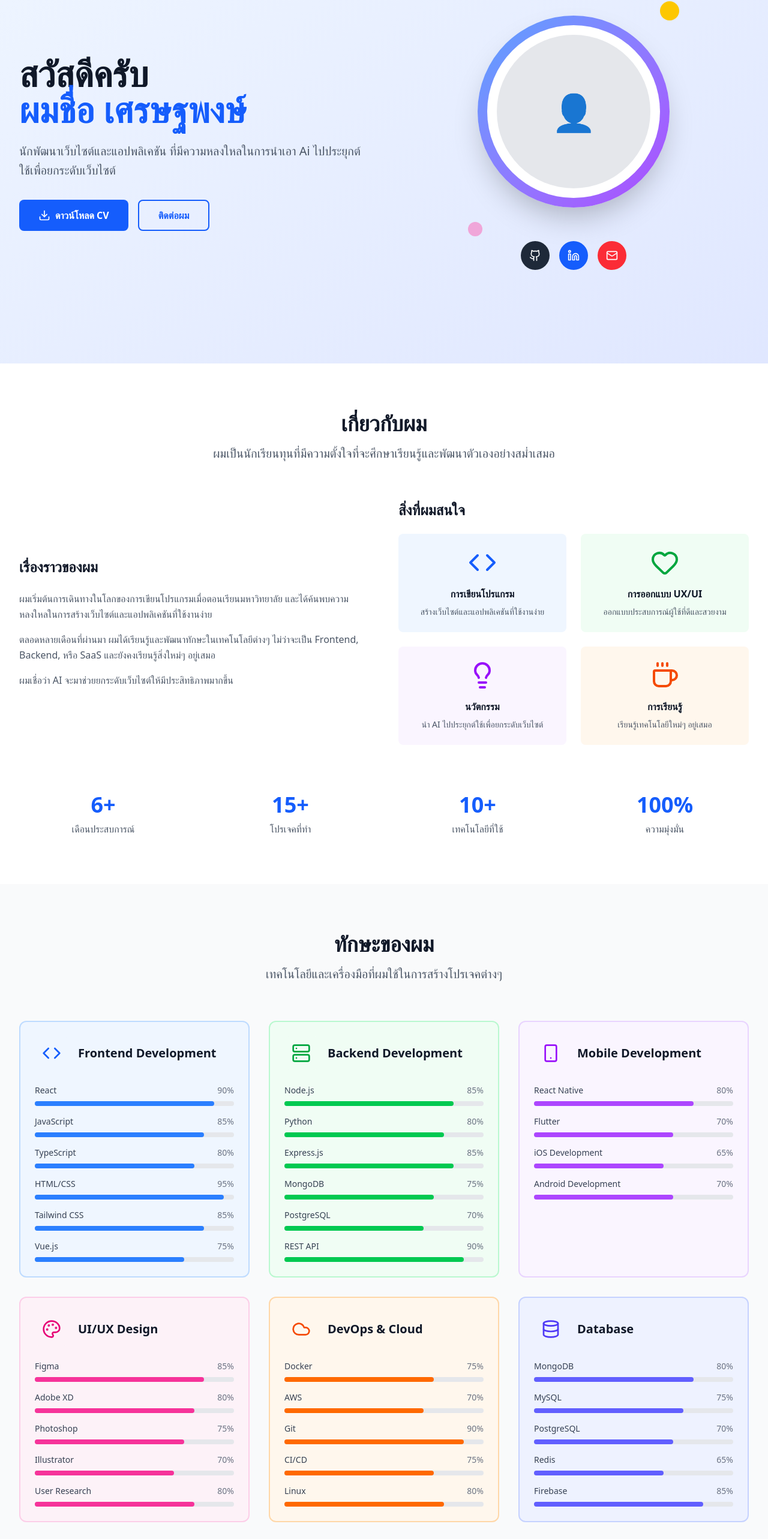
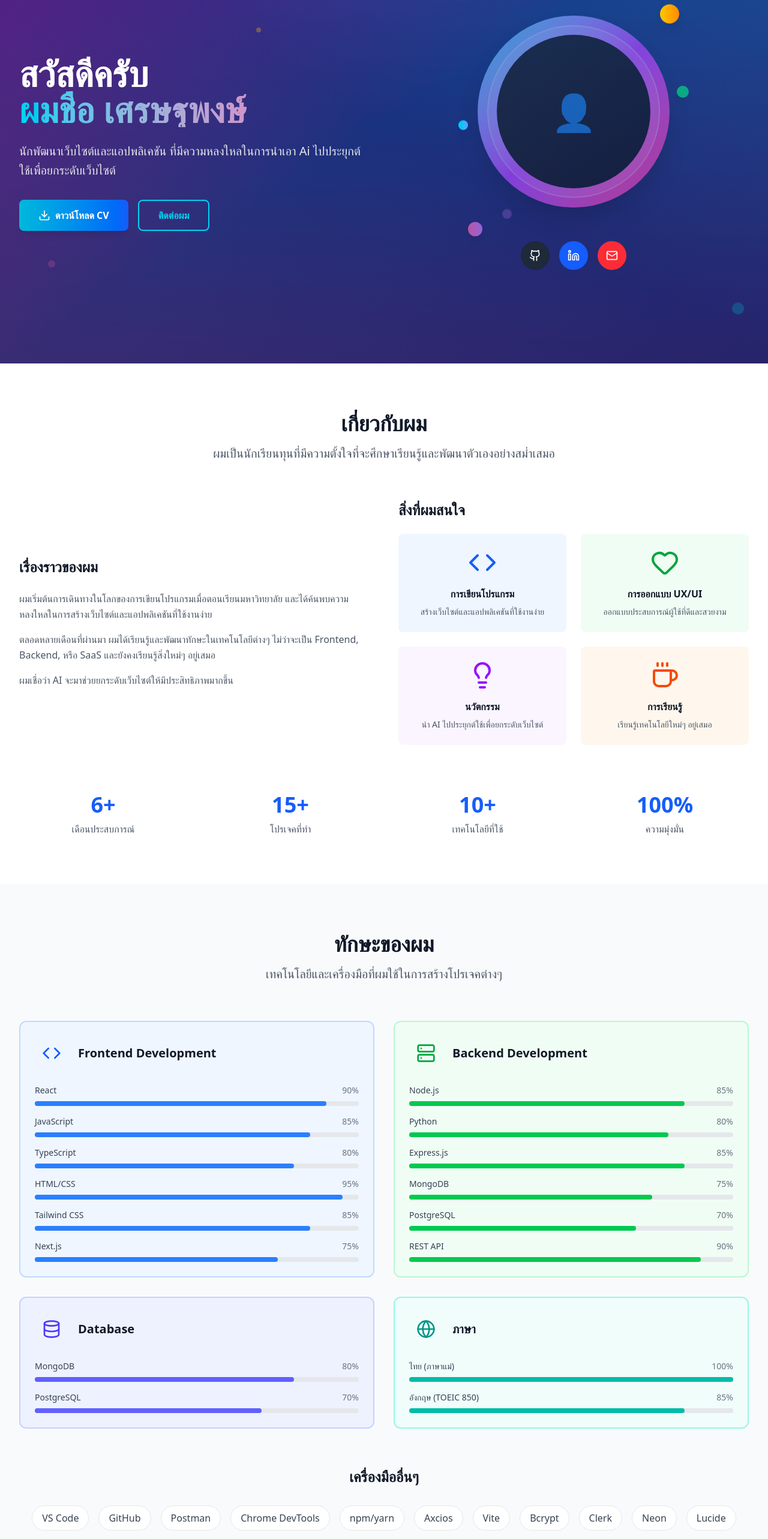
Before and after one commit to Setthapong-dev/my-portfolio, a React (Vite) app in the folder client/: page / in a window 1280 px wide. Shown: the part 194-2760 px from the top of the page at 60% size. Built offline with nearby package versions, Linux system fonts and the light colour scheme.

Commit message:
update information

```diff
--- a/client/src/component/Contact.jsx
+++ b/client/src/component/Contact.jsx
@@ -1,5 +1,5 @@
 import React, { useState } from 'react'
-import { Mail, Phone, MapPin, Send, Github, Linkedin, Twitter } from 'lucide-react'
+import { Mail, Phone, MapPin, Send, Github, Linkedin, Instagram } from 'lucide-react'
 
 const Contact = () => {
   const [formData, setFormData] = useState({
@@ -34,14 +34,14 @@ const Contact = () => {
     {
       icon: <Mail className="w-6 h-6" />,
       title: 'อีเมล',
-      value: 'your.email@example.com',
-      link: 'mailto:your.email@example.com'
+      value: 'setthapong.thansirisuntorn@gmail.com',
+      link: 'mailto:setthapong.thansirisuntorn@gmail.com'
     },
     {
       icon: <Phone className="w-6 h-6" />,
       title: 'โทรศัพท์',
-      value: '+66 XX XXX XXXX',
-      link: 'tel:+66XXXXXXXXX'
+      value: '097 287 2636',
+      link: 'tel:+66972872636'
     },
     {
       icon: <MapPin className="w-6 h-6" />,
@@ -55,20 +55,20 @@ const Contact = () => {
     {
       icon: <Github className="w-6 h-6" />,
       name: 'GitHub',
-      url: 'https://github.com',
+      url: 'https://github.com/Setthapong-dev',
       color: 'hover:bg-gray-800'
     },
     {
       icon: <Linkedin className="w-6 h-6" />,
       name: 'LinkedIn',
-      url: 'https://linkedin.com',
+      url: 'https://www.linkedin.com/in/setthapong-thansirisuntorn-9b023a386/',
       color: 'hover:bg-blue-600'
     },
     {
-      icon: <Twitter className="w-6 h-6" />,
-      name: 'Twitter',
-      url: 'https://twitter.com',
-      color: 'hover:bg-blue-400'
+      icon: <Instagram className="w-6 h-6" />,
+      name: 'Instagram',
+      url: 'https://www.instagram.com/bosssss.sp/',
+      color: 'hover:bg-pink-500'
     }
   ]
 
--- a/client/src/component/Footer.jsx
+++ b/client/src/component/Footer.jsx
@@ -26,17 +26,17 @@ const Footer = () => {
   const socialLinks = [
     {
       icon: <Github className="w-5 h-5" />,
-      url: 'https://github.com',
+      url: 'https://github.com/Setthapong-dev',
       label: 'GitHub'
     },
     {
       icon: <Linkedin className="w-5 h-5" />,
-      url: 'https://linkedin.com',
+      url: 'https://www.linkedin.com/in/setthapong-thansirisuntorn-9b023a386/',
       label: 'LinkedIn'
     },
     {
       icon: <Mail className="w-5 h-5" />,
-      url: 'mailto:your.email@example.com',
+      url: 'mailto:setthapong.thansirisuntorn.com',
       label: 'Email'
     }
   ]
--- a/client/src/component/Hero.jsx
+++ b/client/src/component/Hero.jsx
@@ -3,26 +3,42 @@ import { Download, Github, Linkedin, Mail } from 'lucide-react'
 
 const Hero = () => {
   return (
-    <section id="hero" className="pt-16 min-h-screen flex items-center bg-gradient-to-br from-blue-50 to-indigo-100">
+    <section id="hero" className="pt-16 min-h-screen flex items-center relative overflow-hidden">
+      {/* Animated Background */}
+      <div className="absolute inset-0 bg-gradient-to-br from-purple-900 via-blue-900 to-indigo-900"></div>
+      <div className="absolute inset-0 bg-gradient-to-tr from-pink-500/20 via-transparent to-cyan-500/20"></div>
+
+      {/* Floating Particles */}
+      <div className="absolute inset-0">
+        <div className="absolute top-20 left-10 w-4 h-4 bg-white/20 rounded-full animate-pulse"></div>
+        <div className="absolute top-40 right-20 w-6 h-6 bg-blue-400/30 rounded-full animate-bounce"></div>
+        <div className="absolute bottom-40 left-20 w-3 h-3 bg-pink-400/40 rounded-full animate-pulse"></div>
+        <div className="absolute bottom-20 right-10 w-5 h-5 bg-cyan-400/30 rounded-full animate-bounce"></div>
+        <div className="absolute top-60 left-1/3 w-2 h-2 bg-yellow-400/50 rounded-full animate-pulse"></div>
+        <div className="absolute bottom-60 right-1/3 w-4 h-4 bg-purple-400/30 rounded-full animate-bounce"></div>
+      </div>
+
+      {/* Gradient Overlay */}
+      <div className="absolute inset-0 bg-gradient-to-b from-transparent via-black/10 to-black/20"></div>
       <div className="max-w-7xl mx-auto px-4 sm:px-6 lg:px-8 py-12">
         <div className="grid grid-cols-1 lg:grid-cols-2 gap-12 items-center">
           {/* Left Column - Text Content */}
-          <div className="text-center lg:text-left">
-            <h1 className="text-4xl md:text-6xl font-bold text-gray-900 mb-6">
+          <div className="text-center lg:text-left relative z-10">
+            <h1 className="text-4xl md:text-6xl font-bold text-white mb-6">
               สวัสดีครับ
-              <span className="block text-blue-600">ผมชื่อ เศรษฐพงษ์</span>
+              <span className="block bg-gradient-to-r from-cyan-400 to-pink-400 bg-clip-text text-transparent">ผมชื่อ เศรษฐพงษ์</span>
             </h1>
-            <p className="text-xl text-gray-600 mb-8 leading-relaxed">
+            <p className="text-xl text-gray-200 mb-8 leading-relaxed">
               นักพัฒนาเว็บไซต์และแอปพลิเคชัน ที่มีความหลงใหลในการนำเอา Ai ไปประยุกต์ใช้เพื่อยกระดับเว็บไซต์
             </p>
             <div className="flex flex-col sm:flex-row gap-4 justify-center lg:justify-start">
-              <button className="bg-blue-600 text-white px-8 py-3 rounded-lg font-semibold hover:bg-blue-700 transition-colors flex items-center justify-center gap-2">
+              <button className="bg-gradient-to-r from-cyan-500 to-blue-600 text-white px-8 py-3 rounded-lg font-semibold hover:from-cyan-600 hover:to-blue-700 transition-all duration-300 flex items-center justify-center gap-2 shadow-lg hover:shadow-xl">
                 <Download size={20} />
                 ดาวน์โหลด CV
               </button>
               <button
                 onClick={() => document.getElementById('contact').scrollIntoView({ behavior: 'smooth' })}
-                className="border-2 border-blue-600 text-blue-600 px-8 py-3 rounded-lg font-semibold hover:bg-blue-600 hover:text-white transition-colors"
+                className="border-2 border-cyan-400 text-cyan-400 px-8 py-3 rounded-lg font-semibold hover:bg-cyan-400 hover:text-gray-900 transition-all duration-300 backdrop-blur-sm"
               >
                 ติดต่อผม
               </button>
@@ -30,18 +46,20 @@ const Hero = () => {
           </div>
 
           {/* Right Column - Profile Image and Social Links */}
-          <div className="flex flex-col items-center">
+          <div className="flex flex-col items-center relative z-10">
             <div className="relative">
-              <div className="w-80 h-80 bg-gradient-to-br from-blue-400 to-purple-500 rounded-full flex items-center justify-center mb-8 shadow-2xl">
-                <div className="w-72 h-72 bg-white rounded-full flex items-center justify-center">
-                  <div className="w-64 h-64 bg-gray-200 rounded-full flex items-center justify-center">
-                    <span className="text-6xl text-gray-400">👤</span>
+              <div className="w-80 h-80 bg-gradient-to-br from-cyan-400 via-purple-500 to-pink-500 rounded-full flex items-center justify-center mb-8 shadow-2xl animate-pulse">
+                <div className="w-72 h-72 bg-white/10 backdrop-blur-sm rounded-full flex items-center justify-center border-2 border-white/20">
+                  <div className="w-64 h-64 bg-gradient-to-br from-gray-800 to-gray-900 rounded-full flex items-center justify-center">
+                    <span className="text-6xl text-white">👤</span>
                   </div>
                 </div>
               </div>
               {/* Floating elements */}
-              <div className="absolute -top-4 -right-4 w-8 h-8 bg-yellow-400 rounded-full animate-bounce"></div>
-              <div className="absolute -bottom-4 -left-4 w-6 h-6 bg-pink-400 rounded-full animate-pulse"></div>
+              <div className="absolute -top-4 -right-4 w-8 h-8 bg-gradient-to-r from-yellow-400 to-orange-400 rounded-full animate-bounce shadow-lg"></div>
+              <div className="absolute -bottom-4 -left-4 w-6 h-6 bg-gradient-to-r from-pink-400 to-purple-400 rounded-full animate-pulse shadow-lg"></div>
+              <div className="absolute top-1/2 -left-8 w-4 h-4 bg-gradient-to-r from-cyan-400 to-blue-400 rounded-full animate-bounce shadow-lg"></div>
+              <div className="absolute top-1/3 -right-8 w-5 h-5 bg-gradient-to-r from-green-400 to-emerald-400 rounded-full animate-pulse shadow-lg"></div>
             </div>
 
             {/* Social Links */}
--- a/client/src/component/Skills.jsx
+++ b/client/src/component/Skills.jsx
@@ -1,5 +1,5 @@
 import React from 'react'
-import { Code, Database, Smartphone, Palette, Server, Cloud, Globe } from 'lucide-react'
+import { Code, Database, Server, Globe } from 'lucide-react'
 
 const Skills = () => {
   const skillCategories = [
@@ -13,7 +13,7 @@ const Skills = () => {
         { name: 'TypeScript', level: 80 },
         { name: 'HTML/CSS', level: 95 },
         { name: 'Tailwind CSS', level: 85 },
-        { name: 'Vue.js', level: 75 }
+        { name: 'Next.js', level: 75 }
       ]
     },
     {
@@ -30,50 +30,12 @@ const Skills = () => {
       ]
     },
     {
-      title: 'Mobile Development',
-      icon: <Smartphone className="w-8 h-8" />,
-      color: 'purple',
-      skills: [
-        { name: 'React Native', level: 80 },
-        { name: 'Flutter', level: 70 },
-        { name: 'iOS Development', level: 65 },
-        { name: 'Android Development', level: 70 }
-      ]
-    },
-    {
-      title: 'UI/UX Design',
-      icon: <Palette className="w-8 h-8" />,
-      color: 'pink',
-      skills: [
-        { name: 'Figma', level: 85 },
-        { name: 'Adobe XD', level: 80 },
-        { name: 'Photoshop', level: 75 },
-        { name: 'Illustrator', level: 70 },
-        { name: 'User Research', level: 80 }
-      ]
-    },
-    {
-      title: 'DevOps & Cloud',
-      icon: <Cloud className="w-8 h-8" />,
-      color: 'orange',
-      skills: [
-        { name: 'Docker', level: 75 },
-        { name: 'AWS', level: 70 },
-        { name: 'Git', level: 90 },
-        { name: 'CI/CD', level: 75 },
-        { name: 'Linux', level: 80 }
-      ]
-    },
-    {
       title: 'Database',
       icon: <Database className="w-8 h-8" />,
       color: 'indigo',
       skills: [
         { name: 'MongoDB', level: 80 },
-        { name: 'MySQL', level: 75 },
         { name: 'PostgreSQL', level: 70 },
-        { name: 'Redis', level: 65 },
-        { name: 'Firebase', level: 85 }
       ]
     },
     {
@@ -83,8 +45,6 @@ const Skills = () => {
       skills: [
         { name: 'ไทย (ภาษาแม่)', level: 100 },
         { name: 'อังกฤษ (TOEIC 850)', level: 85 },
-        { name: 'จีน (พื้นฐาน)', level: 40 },
-        { name: 'ญี่ปุ่น (พื้นฐาน)', level: 30 }
       ]
     }
   ]
@@ -93,9 +53,6 @@ const Skills = () => {
     const colorMap = {
       blue: 'bg-blue-50 border-blue-200 text-blue-600',
       green: 'bg-green-50 border-green-200 text-green-600',
-      purple: 'bg-purple-50 border-purple-200 text-purple-600',
-      pink: 'bg-pink-50 border-pink-200 text-pink-600',
-      orange: 'bg-orange-50 border-orange-200 text-orange-600',
       indigo: 'bg-indigo-50 border-indigo-200 text-indigo-600',
       teal: 'bg-teal-50 border-teal-200 text-teal-600'
     }
@@ -106,9 +63,6 @@ const Skills = () => {
     const colorMap = {
       blue: 'bg-blue-500',
       green: 'bg-green-500',
-      purple: 'bg-purple-500',
-      pink: 'bg-pink-500',
-      orange: 'bg-orange-500',
       indigo: 'bg-indigo-500',
       teal: 'bg-teal-500'
     }
@@ -125,7 +79,7 @@ const Skills = () => {
           </p>
         </div>
 
-        <div className="grid grid-cols-1 md:grid-cols-2 lg:grid-cols-3 gap-8">
+        <div className="grid grid-cols-1 md:grid-cols-2 gap-8">
           {skillCategories.map((category, index) => (
             <div
               key={index}
@@ -164,8 +118,8 @@ const Skills = () => {
           <div className="flex flex-wrap justify-center gap-4">
             {[
               'VS Code', 'GitHub', 'Postman', 'Chrome DevTools',
-              'npm/yarn', 'Webpack', 'Vite', 'Jest', 'Cypress',
-              'Slack', 'Trello', 'Notion', 'Google Analytics'
+              'npm/yarn', 'Axcios', 'Vite', 'Bcrypt', 'Clerk',
+              'Neon', 'Lucide', 'React Router Dom', 'OpenAI API'
             ].map((tool, index) => (
               <span
                 key={index}
```
Also changed, not shown: client/src/component/Projects.jsx (+18 -116 lines).
